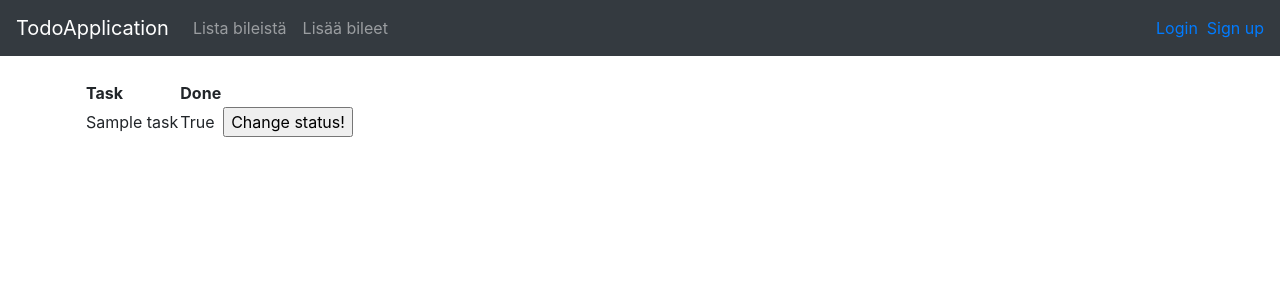
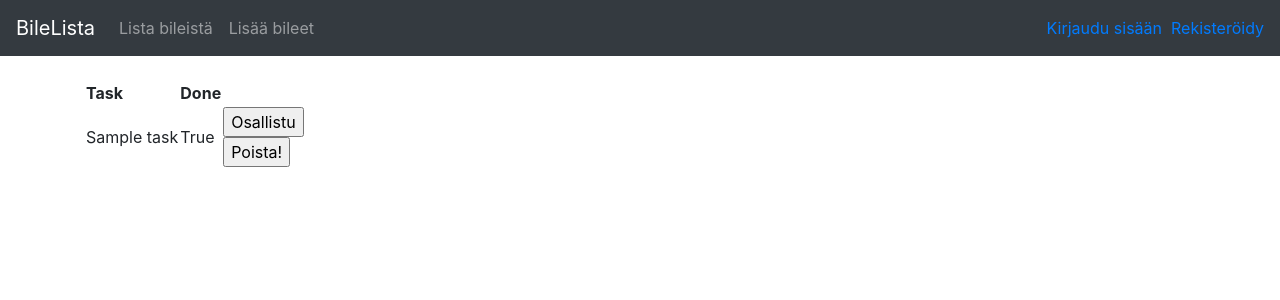
Before and after one commit to tn1995/bilelista, a Flask app: page /tasks/ in a window 1280 px wide. Shown: the top 300 px of the page. Run offline with Flask 2, Linux system fonts and the light colour scheme; tables that the repository leaves empty hold one stand-in row (values such as "Sample post"); some libraries are stand-ins or nearby versions.

Commit message:
Tapahtuman poisto lisätty tapahtuman lisänneen henkilön toiminnallisuuteen

```diff
--- a/application/tasks/views.py
+++ b/application/tasks/views.py
@@ -25,6 +25,19 @@ def tasks_set_done(task_id):
     t.done = True
     db.session().commit()
 
+
+    return redirect(url_for("tasks_index"))
+@app.route("/tasks/delete/<task_id>/", methods=["POST"])
+@login_required()
+def tasks_delete(task_id):
+
+    t = Task.query.get(task_id)
+    if t.account_id != current_user.id:
+        return redirect(url_for("tasks_index"))
+    db.session().delete(t)
+    db.session().commit()
+
+
     return redirect(url_for("tasks_index"))
 
 
--- a/application/templates/layout.html
+++ b/application/templates/layout.html
@@ -9,7 +9,7 @@
   <body>
 
     <nav class="navbar navbar-expand-md navbar-dark bg-dark mb-4">
-<a class="navbar-brand" href="#">TodoApplication</a>
+<a class="navbar-brand" href="#">BileLista</a>
 <button class="navbar-toggler" type="button" data-toggle="collapse" data-target="#navbarCollapse" aria-controls="navbarCollapse" aria-expanded="false" aria-label="Toggle navigation">
         <span class="navbar-toggler-icon"></span>
 </button>
@@ -26,8 +26,8 @@
     {% if current_user.is_authenticated %}
     <a href="{{ url_for('auth_logout') }}">Hello {{ current_user.name }} -- Logout</a>
     {% else %}
-    <a href="{{ url_for('auth_login') }}">Login &nbsp; </a>
-    <a href="{{ url_for('auth_signup') }}">Sign up</a>
+    <a href="{{ url_for('auth_login') }}">Kirjaudu sisään &nbsp; </a>
+    <a href="{{ url_for('auth_signup') }}">Rekisteröidy</a>
     {% endif %}
         </div>
 </div>
--- a/application/templates/tasks/list.html
+++ b/application/templates/tasks/list.html
@@ -13,8 +13,11 @@
       <td>{{ task.done }}</td>
       <td>
 	<form method="POST" action="{{ url_for('tasks_set_done', task_id=task.id) }}">
-	  <input type="submit" value="Change status!"/>
-	</form>
+	  <input type="submit" value="Osallistu"/>
+  </form>
+  <form method="POST" action="{{ url_for('tasks_delete', task_id=task.id) }}">
+	  <input type="submit" value="Poista!"/>
+  </form>
       </td>
     </tr>
     {% endfor %}
```
